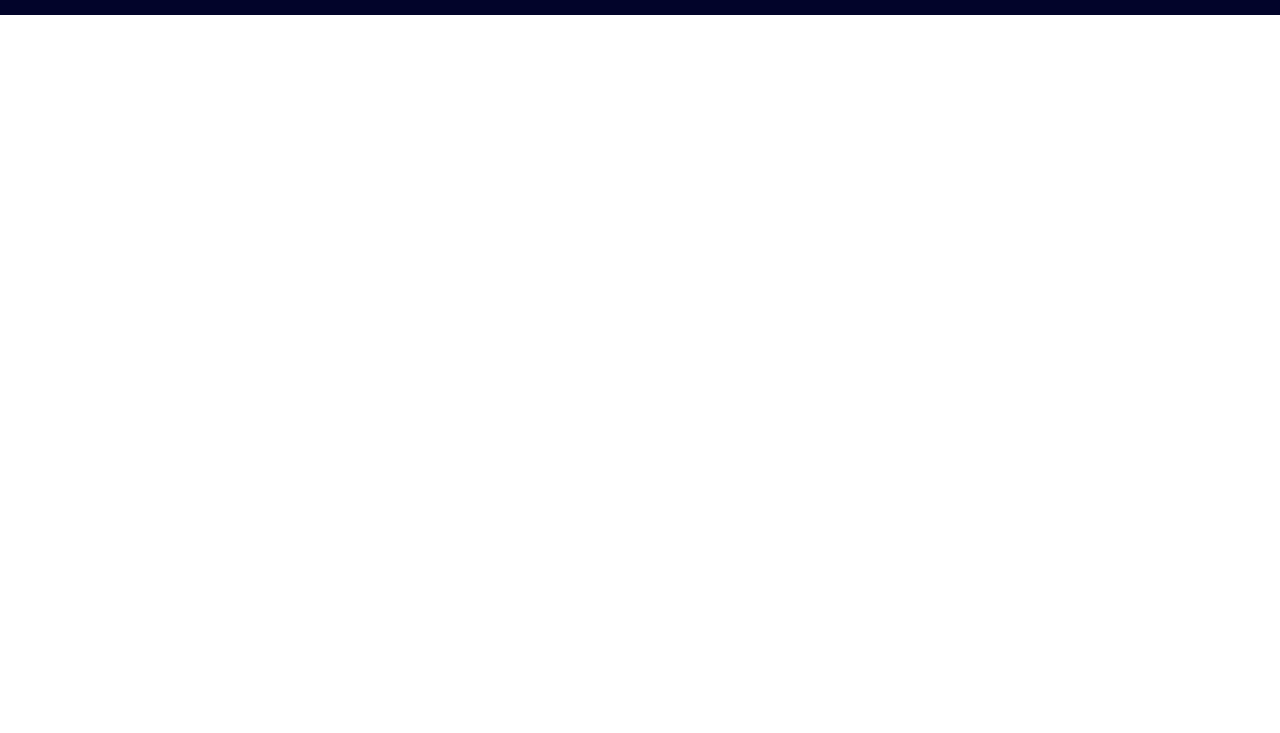
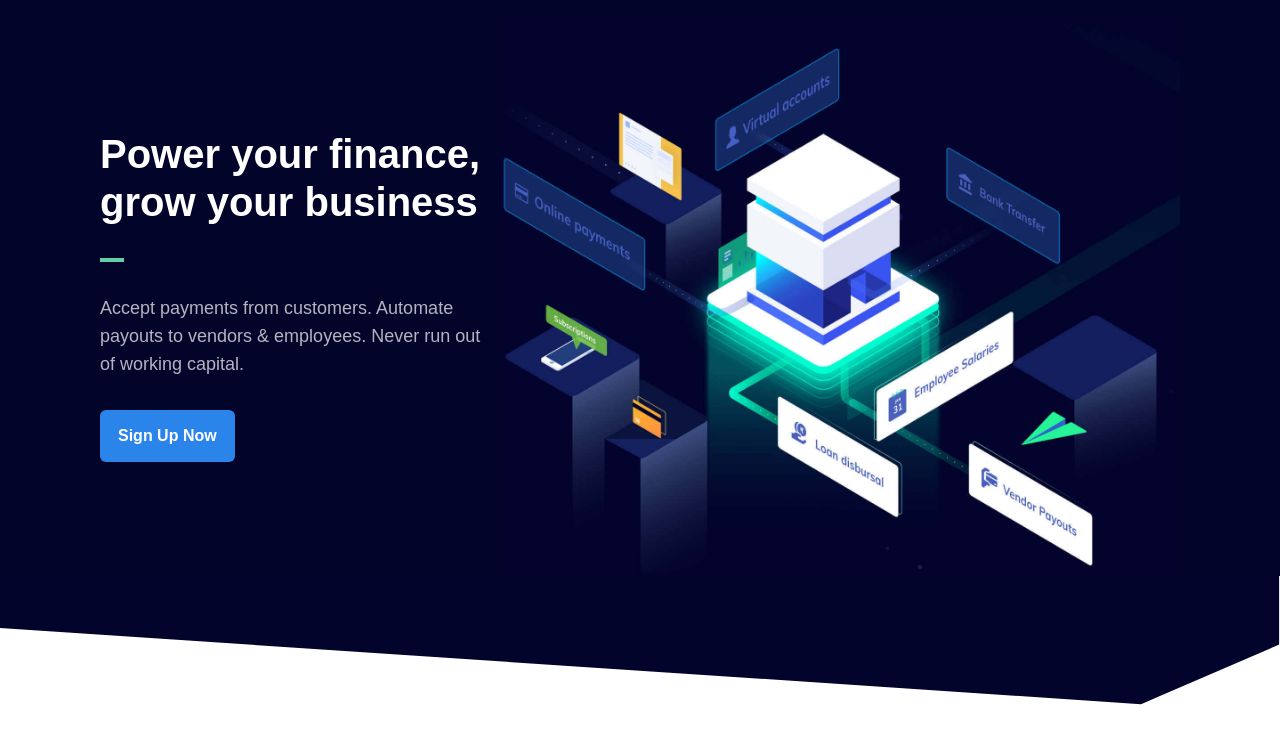
Before and after one commit to Arya0201/Razorpay-Clone, a website built with Vite: page index.html in a window 1280 px wide. Shown: the part 67-800 px from the top of the page. Built offline with nearby package versions, Linux system fonts and the light colour scheme.

Commit message:
add hero section

```diff
--- a/index.html
+++ b/index.html
@@ -8,6 +8,7 @@
     <title>Razropay</title>
 </head>
 <body>
+    <!-- Navbar -->
     <nav class="bg-deepBlue">
         <div class="relative w-[1080px] mx-auto items-center  flex justify-between">
             <!-- logo -->
@@ -65,5 +66,32 @@
             </div>
         </div>
     </nav>
+    <!-- Hero Section -->
+    <section class="relative bg-deepBlue">
+        <div class="w-:10/12 max-w-[1080px] flex flex-row justify-between items-center mx-auto ">
+            <!-- left part -->
+            <div class="space-y-8">
+                <h1 class="font-mullish font-bold text-[40px] leading-[1.2] text-white">Power your finance, grow your business</h1>
+                <div class="w-6 h-1 bg-greenLight"></div>
+                <p class="font-mullish text-[18px] leading-7 text-white opacity-70">
+                    Accept payments from customers. Automate payouts to vendors & employees. Never run out of working capital.
+                </p>
+                <button
+                class="bg-lightBlue py-[14px] px-[18px] text-white rounded-md font-mullish font-bold
+                hover:bg-lightBlue500 transition-all duration-200 ">
+                    Sign Up Now</button>
+            </div>
+            <!-- right part -->
+            <img class="w-full max-w-[680px]"
+            src="./image/hero-illustration.jpg" >
+        </div>
+        <!-- shape part -->
+        <div  class=" w-[100.02632%] absolute left-0 right-0  ">
+            <img
+            class="w-full object-fill"
+            src="./image/hero-shape.svg" />
+        </div>
+    </section>
+
 </body>
 </html>
```
Also changed, not shown: image/hero-illustration.jpg (added), image/hero-shape.svg (added).
